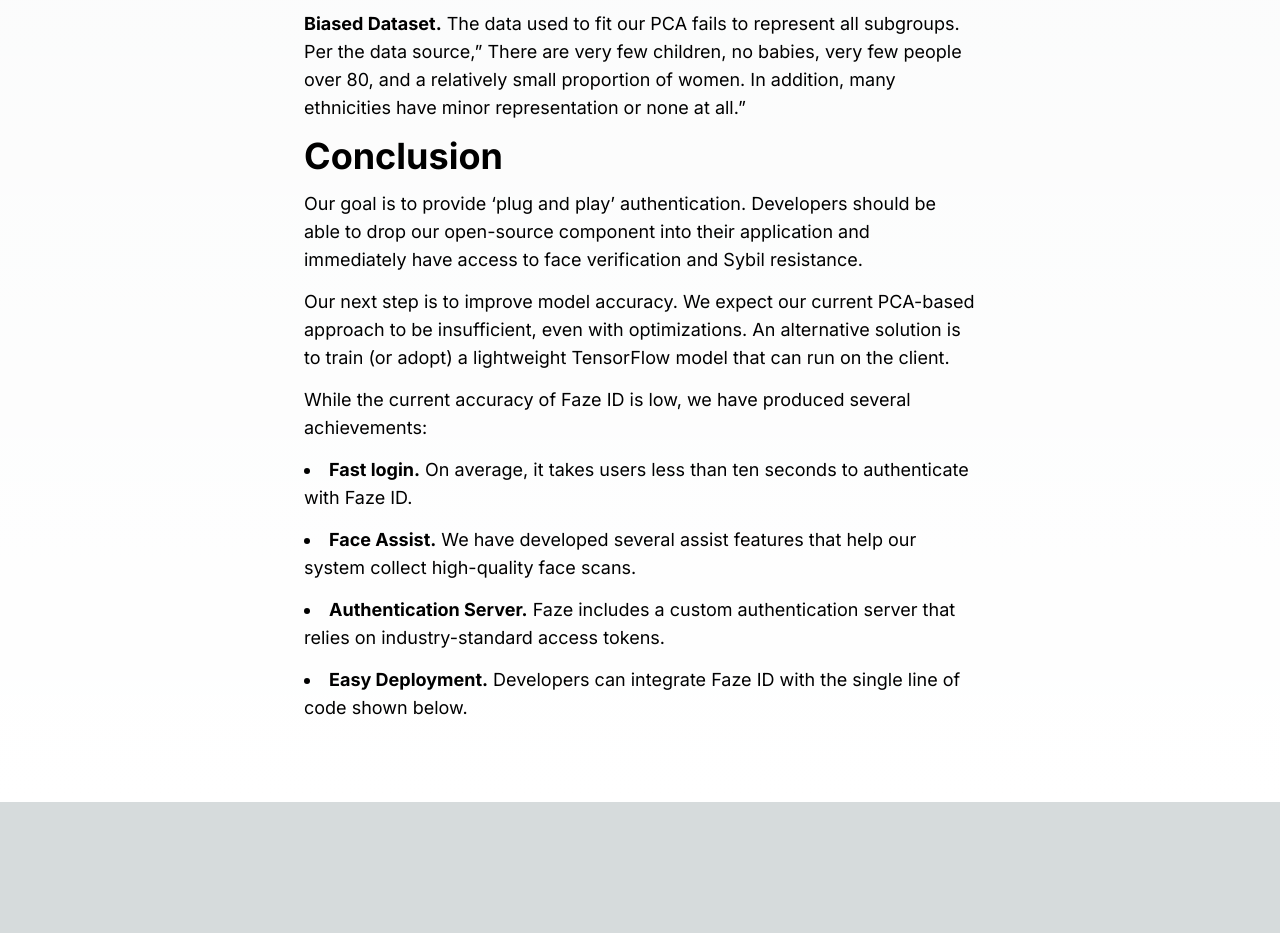
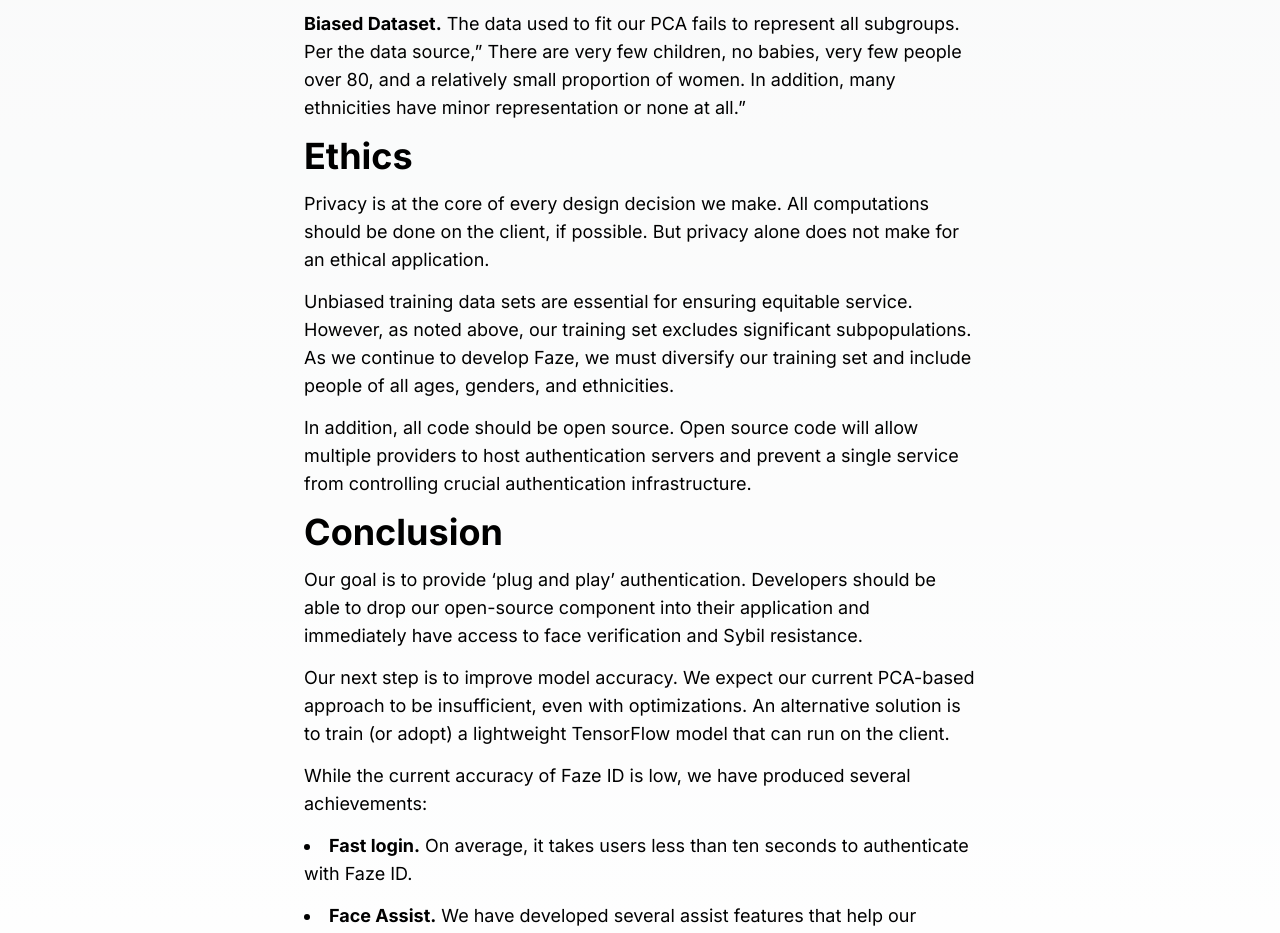
Before and after one commit to KryptikApp/faze, a Next.js app: page /about in a window 1280 px wide. Shown: the part 7940-8873 px from the top of the page. Before the commit the page ends 8742 px from the top, so only its background shows below. Built offline with nearby package versions, Linux system fonts and the light colour scheme.

Commit message:
Update initial report

```diff
--- a/src/pages/about.tsx
+++ b/src/pages/about.tsx
@@ -417,6 +417,24 @@
           relatively small proportion of women. In addition, many ethnicities
           have minor representation or none at all.”
         </p>
+        <h1 className="text-4xl font-bold">Ethics</h1>
+        <p>
+          Privacy is at the core of every design decision we make. All
+          computations should be done on the client, if possible. But privacy
+          alone does not make for an ethical application.
+        </p>
+        <p>
+          Unbiased training data sets are essential for ensuring equitable
+          service. However, as noted above, our training set excludes
+          significant subpopulations. As we continue to develop Faze, we must
+          diversify our training set and include people of all ages, genders,
+          and ethnicities.
+        </p>
+        <p>
+          In addition, all code should be open source. Open source code will
+          allow multiple providers to host authentication servers and prevent a
+          single service from controlling crucial authentication infrastructure.
+        </p>
         <h1 className="text-4xl font-bold">Conclusion</h1>
         <p>
           Our goal is to provide ‘plug and play’ authentication. Developers
```
